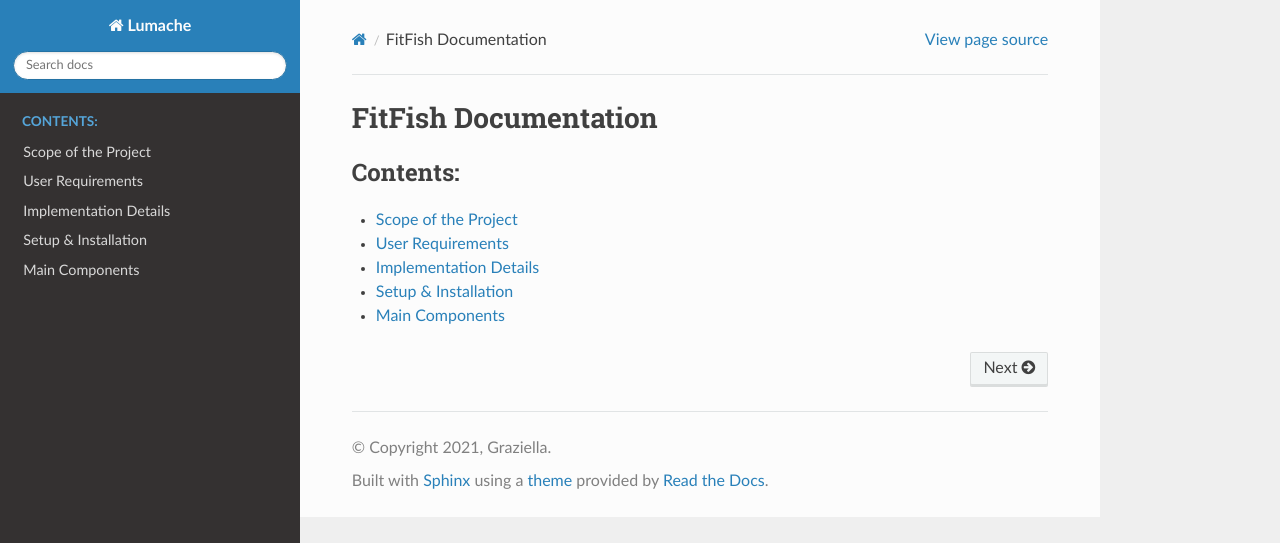
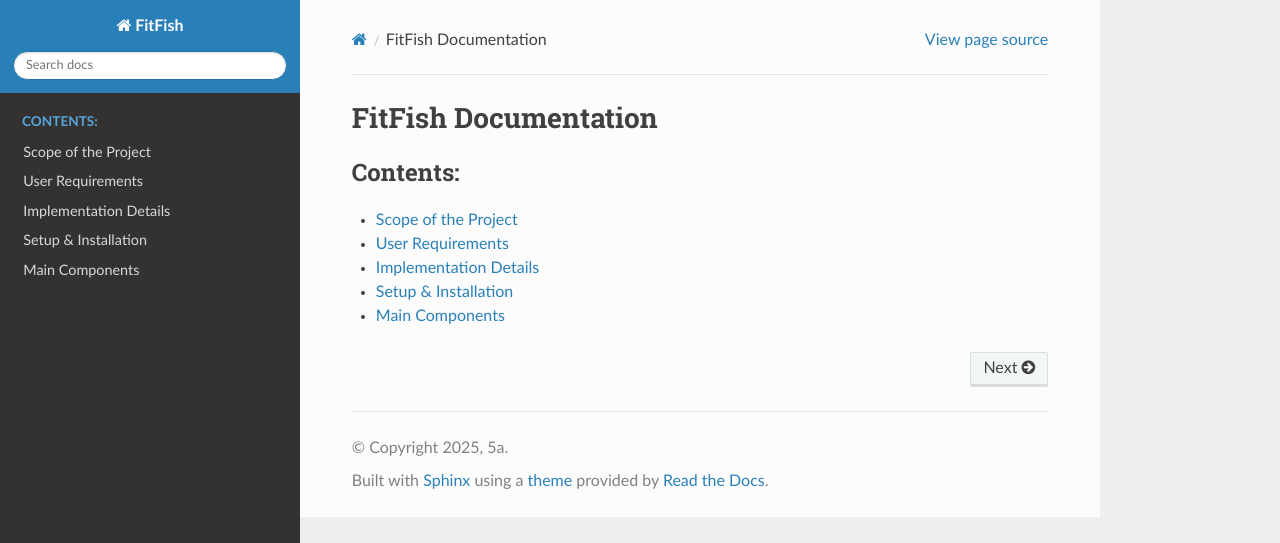
Before and after one commit to 5a-Fitness-App/5a-Code-Documentation, a Sphinx documentation site: the page built from docs/source/index.rst, in a window 1280 px wide. Shown: the top 543 px of the page. Built offline with Sphinx 7.4.7 and the Read the Docs theme 3.1.0, drawn with Linux system fonts in a browser that asks for light colours.

Commit message:
edited yaml file

```diff
--- a/docs/source/conf.py
+++ b/docs/source/conf.py
@@ -2,9 +2,9 @@
 
 # -- Project information
 
-project = 'Lumache'
-copyright = '2021, Graziella'
-author = 'Graziella'
+project = 'FitFish'
+copyright = '2025, 5a'
+author = '5a'
 
 release = '0.1'
 version = '0.1.0'
```
Also changed, not shown: .readthedocs.yaml.
